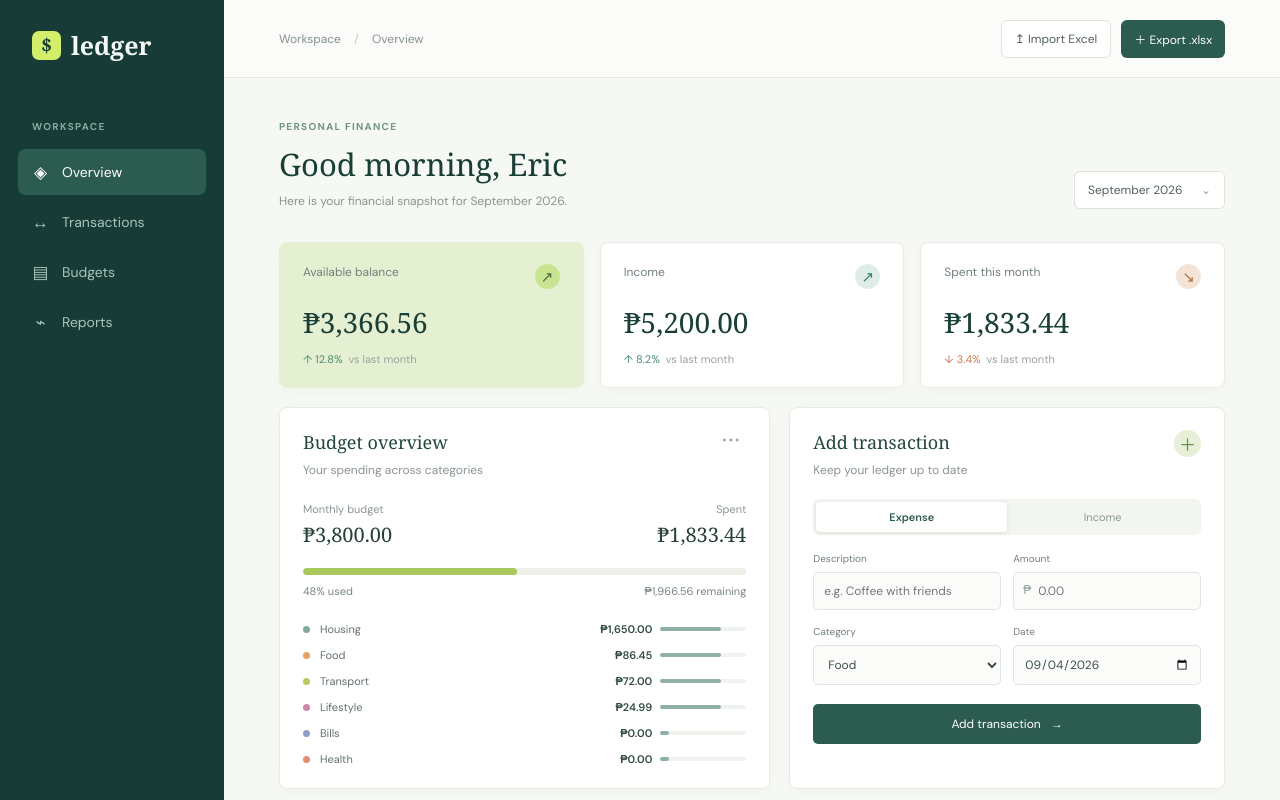
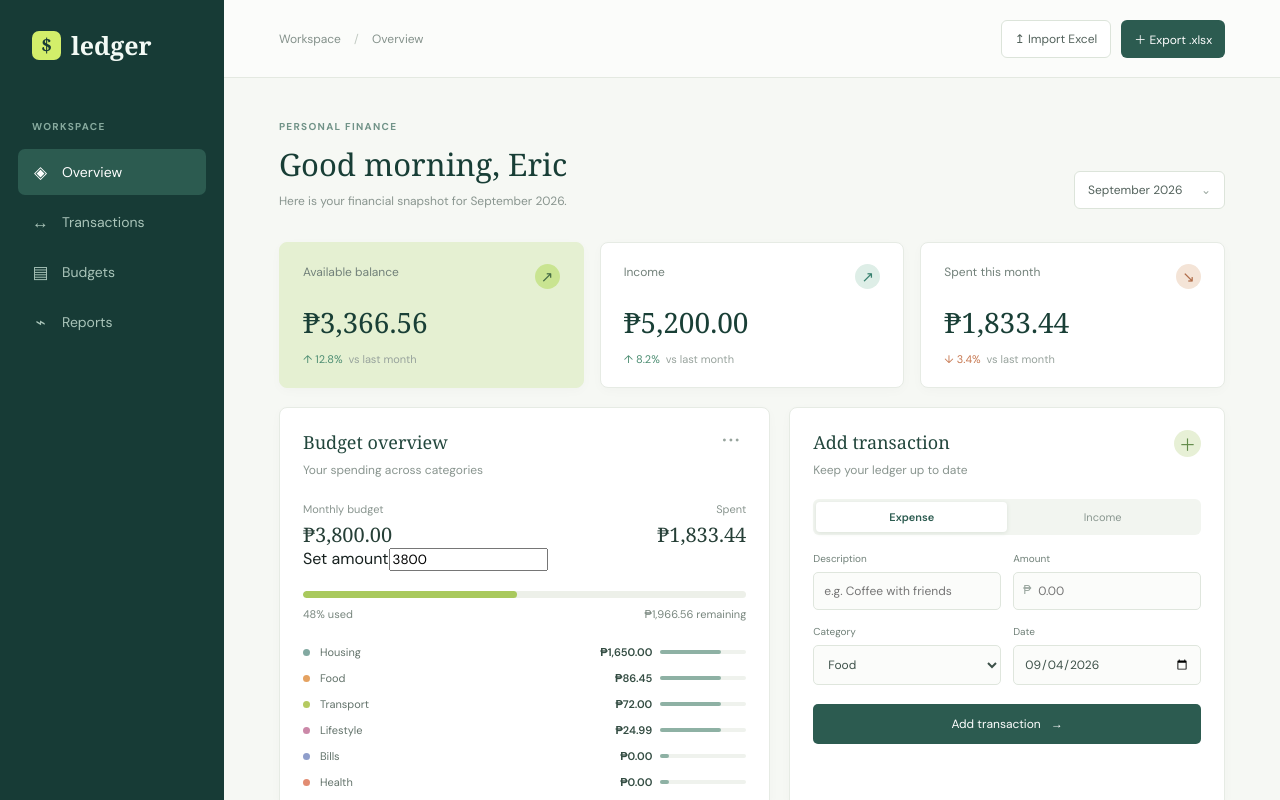
Before and after one commit to sheibangsie/Eric_VS, an Angular app: page / in a window 1280 px wide. Shown: the top 800 px of the page. Built offline with nearby package versions, Linux system fonts and the light colour scheme; no server answers.

Commit message:
fix: Change the monthly budget to dynamic

```diff
--- a/src/app/app.html
+++ b/src/app/app.html
@@ -19,7 +19,7 @@
         <article class="metric-card"><div class="metric-top"><span>Spent this month</span><span class="metric-icon expense">↘</span></div><strong>{{ totalSpent() | currency:'PHP':'symbol':'1.2-2' }}</strong><p class="negative">↓ 3.4% <span>vs last month</span></p></article>
       </div>
       <div class="dashboard-grid">
-        <section class="panel budget-panel"><div class="panel-heading"><div><h2>Budget overview</h2><p class="muted">Your spending across categories</p></div><button class="more-button" type="button">•••</button></div><div class="budget-total"><div><span>Monthly budget</span><strong>{{ budget | currency:'PHP':'symbol':'1.2-2' }}</strong></div><div class="spent-copy"><span>Spent</span><strong>{{ totalSpent() | currency:'PHP':'symbol':'1.2-2' }}</strong></div></div><div class="progress-track"><span [style.width.%]="budgetProgress()"></span></div><p class="budget-foot"><span>{{ budgetProgress() | number:'1.0-0' }}% used</span><span>{{ budget - totalSpent() | currency:'PHP':'symbol':'1.2-2' }} remaining</span></p><div class="category-list">@for (category of categories; track category) {<div class="category-row"><span class="category-dot" [class]="'dot-' + $index"></span><span class="category-name">{{ category }}</span><span class="category-amount">{{ categoryTotal(category) | currency:'PHP':'symbol':'1.2-2' }}</span><span class="category-bar"><i [style.width.%]="categoryTotal(category) > 0 ? 70 : 10"></i></span></div>}</div></section>
+        <section class="panel budget-panel"><div class="panel-heading"><div><h2>Budget overview</h2><p class="muted">Your spending across categories</p></div><button class="more-button" type="button">•••</button></div><div class="budget-total"><div><span>Monthly budget</span><strong>{{ budget() | currency:'PHP':'symbol':'1.2-2' }}</strong><label class="budget-input">Set amount<input type="number" min="1" [ngModel]="budget()" (ngModelChange)="updateBudget($event)" /></label></div><div class="spent-copy"><span>Spent</span><strong>{{ totalSpent() | currency:'PHP':'symbol':'1.2-2' }}</strong></div></div><div class="progress-track"><span [style.width.%]="budgetProgress()"></span></div><p class="budget-foot"><span>{{ budgetProgress() | number:'1.0-0' }}% used</span><span>{{ budget() - totalSpent() | currency:'PHP':'symbol':'1.2-2' }} remaining</span></p><div class="category-list">@for (category of categories; track category) {<div class="category-row"><span class="category-dot" [class]="'dot-' + $index"></span><span class="category-name">{{ category }}</span><span class="category-amount">{{ categoryTotal(category) | currency:'PHP':'symbol':'1.2-2' }}</span><span class="category-bar"><i [style.width.%]="categoryTotal(category) > 0 ? 70 : 10"></i></span></div>}</div></section>
         <section class="panel add-panel"><div class="panel-heading"><div><h2>Add transaction</h2><p class="muted">Keep your ledger up to date</p></div><span class="plus-badge">＋</span></div><div class="type-toggle"><button type="button" [class.selected]="newTransaction().type === 'Expense'" (click)="updateField('type', 'Expense')">Expense</button><button type="button" [class.selected]="newTransaction().type === 'Income'" (click)="updateField('type', 'Income')">Income</button></div><div class="form-grid"><label>Description<input [ngModel]="newTransaction().description" (ngModelChange)="updateField('description', $event)" placeholder="e.g. Coffee with friends" /></label><label>Amount<div class="amount-input"><span>₱</span><input type="number" min="0" [ngModel]="newTransaction().amount" (ngModelChange)="updateField('amount', $event)" placeholder="0.00" /></div></label><label>Category<select [ngModel]="newTransaction().category" (ngModelChange)="updateField('category', $event)">@if (newTransaction().type === 'Income') {<option value="Income">Income</option>} @for (category of categories; track category) {<option [value]="category">{{ category }}</option>}</select></label><label>Date<input type="date" [ngModel]="newTransaction().date" (ngModelChange)="updateField('date', $event)" /></label></div><button class="add-button" type="button" (click)="addTransaction()">Add transaction <span>→</span></button></section>
       </div>
       }
--- a/src/app/app.ts
+++ b/src/app/app.ts
@@ -43,18 +43,28 @@ export class App {
     { id: 5, date: '2026-08-30', description: 'Streaming bundle', category: 'Lifestyle', type: 'Expense', amount: 24.99 },
   ]);
   protected readonly newTransaction = signal<NewTransaction>(this.emptyTransaction());
+  protected readonly budget = signal(3800);
   protected readonly totalIncome = computed(() => this.transactions().filter((item) => item.type === 'Income').reduce((sum, item) => sum + item.amount, 0));
   protected readonly totalSpent = computed(() => this.transactions().filter((item) => item.type === 'Expense').reduce((sum, item) => sum + item.amount, 0));
   protected readonly balance = computed(() => this.totalIncome() - this.totalSpent());
-  protected readonly budget = 3800;
-  protected readonly budgetProgress = computed(() => Math.min(100, (this.totalSpent() / this.budget) * 100));
+  protected readonly budgetProgress = computed(() => Math.min(100, (this.totalSpent() / this.budget()) * 100));
 
   constructor() {
     const saved = localStorage.getItem('ledger-transactions');
     if (saved) {
       try { this.transactions.set(JSON.parse(saved)); } catch { localStorage.removeItem('ledger-transactions'); }
     }
+    const savedBudget = Number(localStorage.getItem('ledger-budget'));
+    if (savedBudget > 0) this.budget.set(savedBudget);
     this.loadFromApi();
+  }
+
+  protected updateBudget(value: string | number): void {
+    const amount = Number(value);
+    if (amount > 0) {
+      this.budget.set(amount);
+      localStorage.setItem('ledger-budget', String(amount));
+    }
   }
 
   protected updateField(field: keyof NewTransaction, value: string | number | null): void {
```
